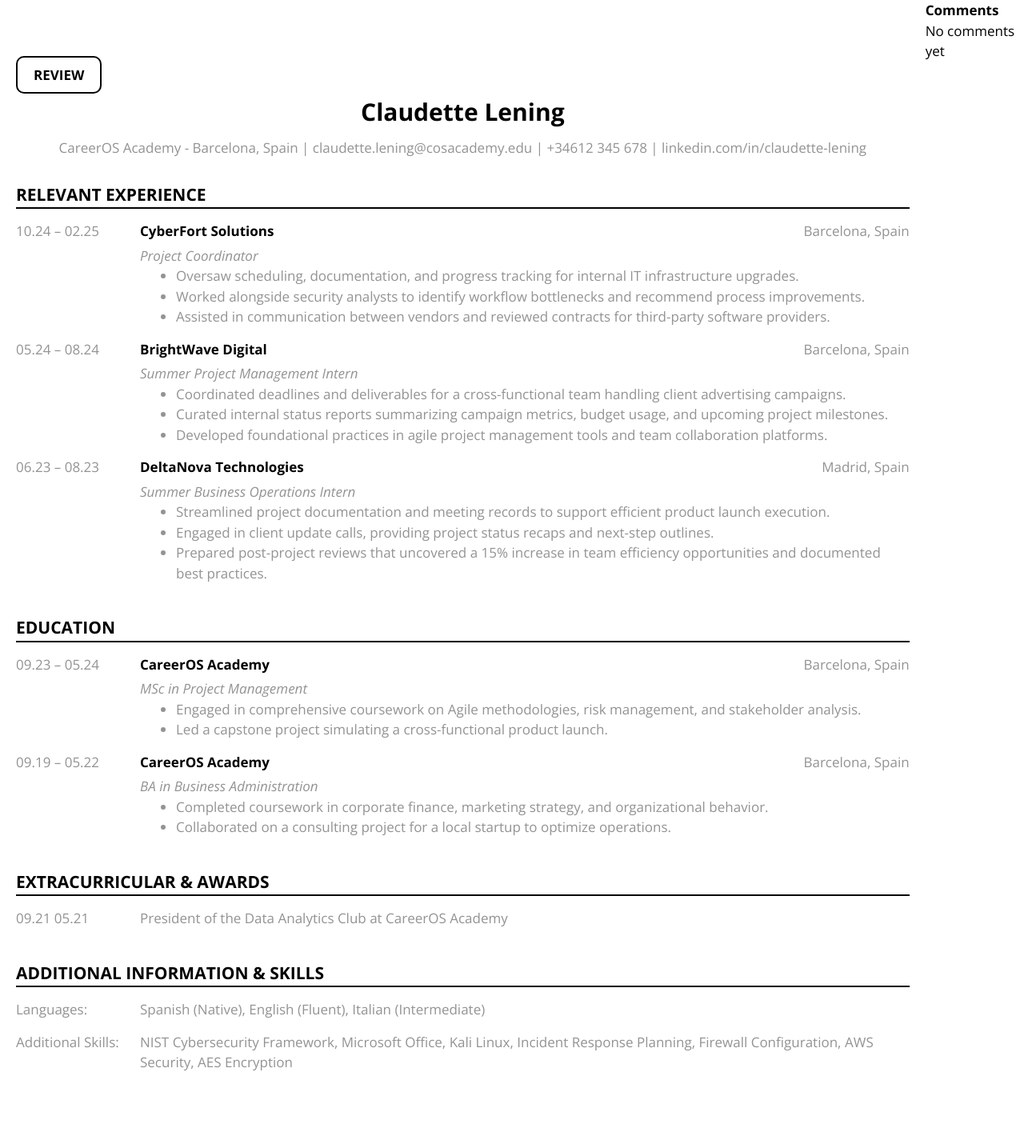
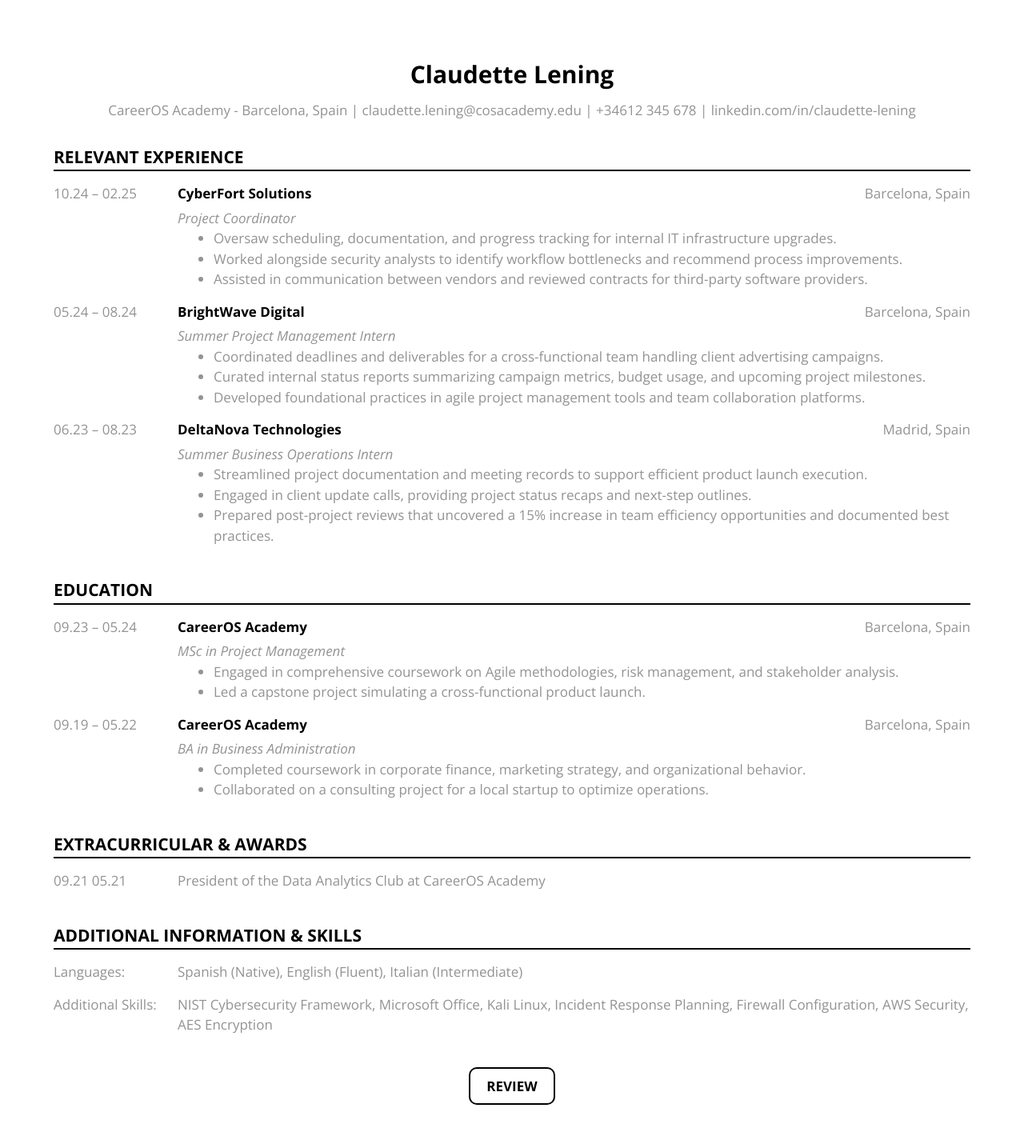
Before and after one commit to yashchenkops/resume-builder, a React (Vite) app: page / in a window 1280 px wide. Shown: the top 1420 px of the page at 80% size. Built offline with nearby package versions, Linux system fonts and the light colour scheme.

Commit message:
feat: add styles for coments and modal

```diff
--- a/src/App.jsx
+++ b/src/App.jsx
@@ -18,7 +18,6 @@ function App() {
   return (
     <div className="wrapper">
       <main className="resume">
-        <CommentsButton onClick={() => setIsModalOpen(true)} />
         <Header />
         <Section title="Relevant Experience">
           {experience.map((item) => (
@@ -58,9 +57,10 @@ function App() {
             </SectionItem>
           ))}
         </Section>
+        <CommentsButton onClick={() => setIsModalOpen(true)} />
       </main>
 
-      <CommentsSidebar comments={comments} />
+      {comments.length > 0 && <CommentsSidebar comments={comments} />}
 
       {isModalOpen && <CommentsModal onClose={() => setIsModalOpen(false)} onSave={addComment} />}
     </div>
--- a/src/components/CommentsButton.jsx
+++ b/src/components/CommentsButton.jsx
@@ -1,7 +1,9 @@
 const CommentsButton = ({ onClick }) => (
-  <button className="button" type="button" onClick={onClick}>
+  <div className="comments-action">
+    <button className="button" type="button" onClick={onClick}>
     Review
   </button>
+  </div>
 );
 
 export default CommentsButton;
--- a/src/components/CommentsModal.jsx
+++ b/src/components/CommentsModal.jsx
@@ -18,8 +18,8 @@ const CommentsModal = ({ onClose, onSave }) => {
           placeholder="Write your comment..."
         />
         <div className="modal-actions">
-          <button onClick={onClose}>Cancel</button>
-          <button onClick={handleSave}>Save</button>
+          <button className="button" onClick={handleSave}>Save</button>
+          <button className="button" onClick={onClose}>Cancel</button>
         </div>
       </div>
     </div>
--- a/src/components/CommentsSidebar.jsx
+++ b/src/components/CommentsSidebar.jsx
@@ -1,16 +1,13 @@
 const CommentsSidebar = ({ comments }) => (
-  <aside className="comments-sidebar">
-    <h3>Comments</h3>
-
-    {comments.length === 0 && (
-      <p>No comments yet</p>
-    )}
-
-    {comments.map(comment => (
-      <div key={comment.id} className="comment">
-        {comment.text}
-      </div>
-    ))}
+  <aside className="sidebar">
+    <div className="sidebar__inner">
+      <h3 className="sidebar__title">Comments</h3>
+      {comments.map((comment) => (
+        <div key={comment.id} className="comment">
+          {comment.text}
+        </div>
+      ))}
+    </div>
   </aside>
 );
 
--- a/src/styles/components/_button.scss
+++ b/src/styles/components/_button.scss
@@ -14,3 +14,7 @@
     cursor: pointer;
   }
 }
+
+.comments-action {
+  text-align: center;
+}
--- /dev/null
+++ b/src/styles/components/_comments-sidebar.scss
@@ -0,0 +1,27 @@
+@use '@/styles/base/variables' as *;
+
+.sidebar {
+  width: 35%;
+  padding: 70px 20px;
+}
+
+.sidebar__title {
+  font-size: 21px;
+}
+
+.sidebar__inner {
+  padding: 15px;
+  border: 2px solid $black;
+  border-radius: 10px;
+}
+
+.comment {
+  padding: 5px;
+  border: 2px solid $black;
+  margin: 10px 0;
+  border-radius: 5px;
+
+  &:last-child {
+    margin-bottom: 0;
+  }
+}
--- a/src/styles/components/_modal.scss
+++ b/src/styles/components/_modal.scss
@@ -1,3 +1,5 @@
+@use '@/styles/base/variables' as *;
+
 .modal-backdrop {
   position: fixed;
   inset: 0;
@@ -10,5 +12,26 @@
 .modal {
   background: #fff;
   padding: 16px;
-  width: 400px;
+  width: 50%;
+  height: 300px;
+  border-radius: 10px;
+
+  textarea {
+    width: 100%;
+    height: 200px;
+    border: 2px solid $black;
+    padding: 10px;
+    border-radius: 10px;
+    outline: none;
+  }
 }
+
+.modal-actions {
+  display: flex;
+  align-items: center;
+  gap: 10px;
+
+  .button {
+    width: 50%;
+  }
+}
--- a/src/styles/index.scss
+++ b/src/styles/index.scss
@@ -11,3 +11,4 @@
 @use "./components/section-item";
 @use "./components/experience";
 @use "./components/modal";
+@use "./components/comments-sidebar";
--- a/src/styles/layout/_main.scss
+++ b/src/styles/layout/_main.scss
@@ -1,5 +1,10 @@
+.wrapper {
+  max-width: 1186px;
+  margin: 0 auto;
+}
+
 .resume {
-  max-width: 1186px;
+  width: 100%;
   padding: 70px 20px;
   margin: 0 auto;
   min-width: 320px;
```
